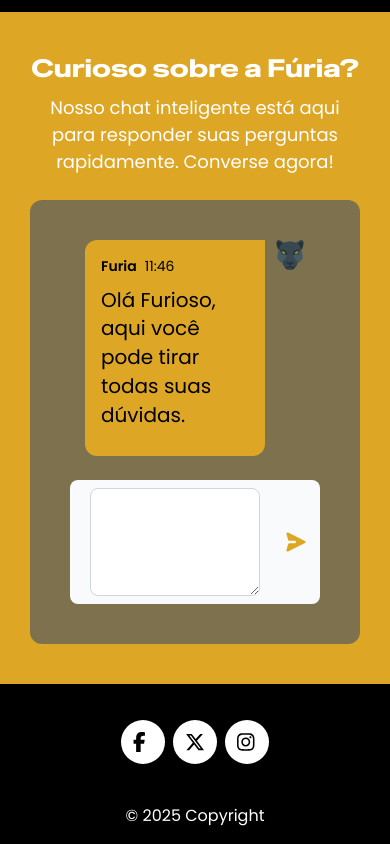
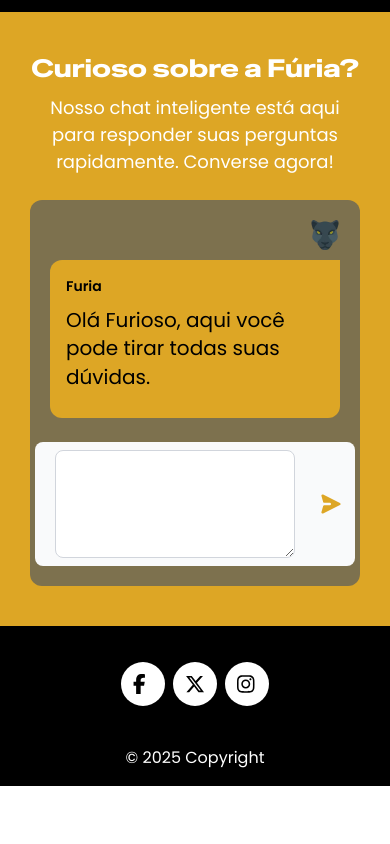
Before and after one commit to luscas18/fan-chatbot, a Next.js app: page / in a window 390 px wide. Shown: the part 2896-3740 px from the top of the page. After the commit the page ends 3682 px from the top, so only its background shows below. Built offline with nearby package versions, Linux system fonts and the light colour scheme.

Commit message:
fix atualizando importação react-lottie e adicionando READMe.md

```diff
--- a/src/components/landing_page/chat/card_mensage.tsx
+++ b/src/components/landing_page/chat/card_mensage.tsx
@@ -9,11 +9,11 @@ interface IProps {
 
 export function CardMensagem({ texto, enviadoPorBot }: IProps) {
     return (
-        <div className={`flex  items-start ${enviadoPorBot ? 'justify-end' : ' items-start'} gap-2.5`}>
+        <div className={`flex flex-col md:flex-row  items-end md:items-start ${enviadoPorBot ? 'justify-end' : ' items-start'} gap-2.5`}>
             {
                 enviadoPorBot ?
-                    <Image width={30} height={30} className="object-contain" src="/images/landing-page/icone_pantera_bot.webp" alt="Emoji Furia Chat" /> :
-                    <Image width={30} height={30} className="object-contain" src="/images/landing-page/icone_emoji_sorrindo.webp" alt="Emoji user Chat" />
+                    <Image width={30} height={30} className="object-contain order-first md:order-last object-right" src="/images/landing-page/icone_pantera_bot.webp" alt="Emoji Furia Chat" /> :
+                    <Image width={30} height={30} className="object-contain order-first object-right" src="/images/landing-page/icone_emoji_sorrindo.webp" alt="Emoji user Chat" />
             }
             <div className={`flex flex-col w-full max-w-[900px] leading-1.5 p-4 border-gray-200 text-black ${enviadoPorBot ? 'bg-dark-yellow order-first rounded-l-xl rounded-b-xl' : 'bg-white rounded-e-xl rounded-es-xl'} `}>
                 <div className="flex items-center space-x-2 rtl:space-x-reverse">
@@ -22,7 +22,6 @@ export function CardMensagem({ texto, enviadoPorBot }: IProps) {
                             <span className="text-sm font-semibold ">Furia</span> :
                             <span className="text-sm font-semibold">FuriaFan</span>
                     }
-                    <span className="text-sm font-normal">11:46</span>
                 </div>
                 {/* Use ReactMarkdown para renderizar o texto */}
                 <ReactMarkdown
--- a/src/components/landing_page/chat/conversa.tsx
+++ b/src/components/landing_page/chat/conversa.tsx
@@ -1,22 +1,34 @@
 'use client';
 import { useChat } from '@/hooks/use_chat';
-import React, { useState } from 'react';
+import React, { useState, Suspense } from 'react';
 import ListaMensagens from './lista_mensagens';
 import { ChatInput } from './chat_input';
-import Lottie from 'react-lottie';
+import dynamic from 'next/dynamic';
 import animationData from '../../../../public/lottie/load_mensagem.json';
 
+const Lottie = dynamic(() => import('react-lottie'), {
+  ssr: false,
+});
+
+const LoadingAnimation = () => (
+  <div className="flex justify-center items-center my-4">
+    <Lottie
+      options={{
+        loop: true,
+        autoplay: true,
+        animationData: animationData,
+        rendererSettings: {
+          preserveAspectRatio: 'xMidYMid slice',
+        },
+      }}
+      height={100}
+      width={100}
+    />
+  </div>
+);
 export function SessaoConversa() {
   const { mensagens, inputMensagem, setMensagem, handleSubmit: handleChatSubmit } = useChat();
   const [isLoading, setIsLoading] = useState(false);
-  const defaultOptions = {
-    loop: true,
-    autoplay: true,
-    animationData: animationData,
-    rendererSettings: {
-      preserveAspectRatio: 'xMidYMid slice',
-    },
-  };
 
   const handleSubmit = async (event: React.FormEvent) => {
     setIsLoading(true);
@@ -24,15 +36,14 @@ export function SessaoConversa() {
     setIsLoading(false);
   };
 
-
   return (
-    <div className="max-w-[900px] mx-auto p-[40px] bg-gray-600/65 rounded-xl">
+    <div className="max-w-[900px] mx-auto px-[5px] py-[20px] md:p-[40px] bg-gray-600/65 rounded-xl">
       <ListaMensagens mensagens={mensagens} />
-      {isLoading && (
-        <div className="flex justify-center items-center my-4">
-          <Lottie options={defaultOptions} height={100} width={100} />
-        </div>
-      )}
+      <Suspense fallback={<LoadingAnimation />}>
+        {isLoading ? (
+          <LoadingAnimation />
+        ) : null}
+      </Suspense>
       <ChatInput
         inputMensagem={inputMensagem}
         setMensagem={setMensagem}
--- a/src/components/landing_page/chat/lista_mensagens.tsx
+++ b/src/components/landing_page/chat/lista_mensagens.tsx
@@ -16,7 +16,7 @@ export default function ListaMensagens({ mensagens }: ListaMensagensProps) {
   }, [mensagens]);
 
   return (
-    <div ref={mensagensContainerRef} className='overflow-y-auto max-h-[60vh] space-y-4 px-[15px] mb-[24px]'>
+    <div ref={mensagensContainerRef} className='overflow-y-auto max-h-[60vh] space-y-7 px-[15px] mb-[24px]'>
       {mensagens.map((msg, index) => (
         <CardMensagem key={index} texto={msg.texto} enviadoPorBot={msg.enviadoPorBot} />
       ))}
```
Also changed, not shown: 1 other file (tests, documents, lock files or other folders).
